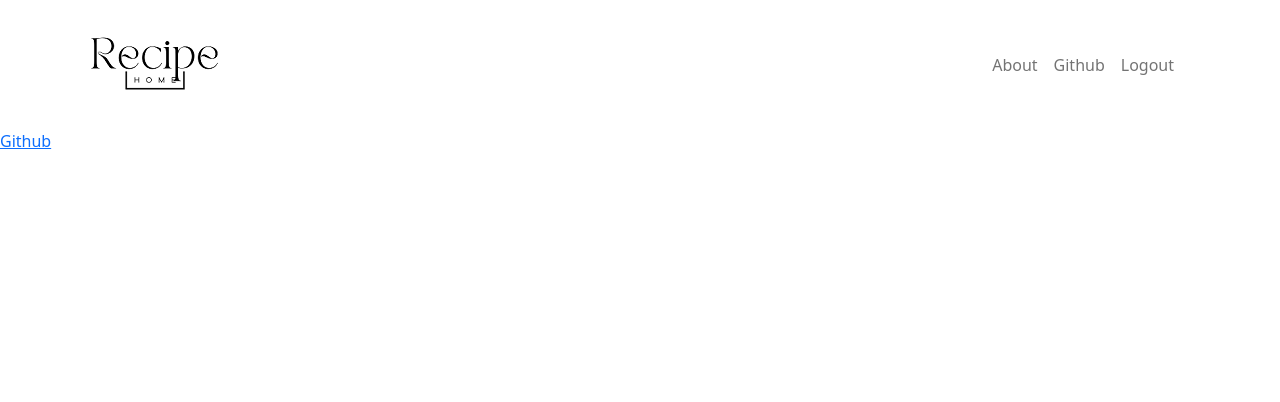
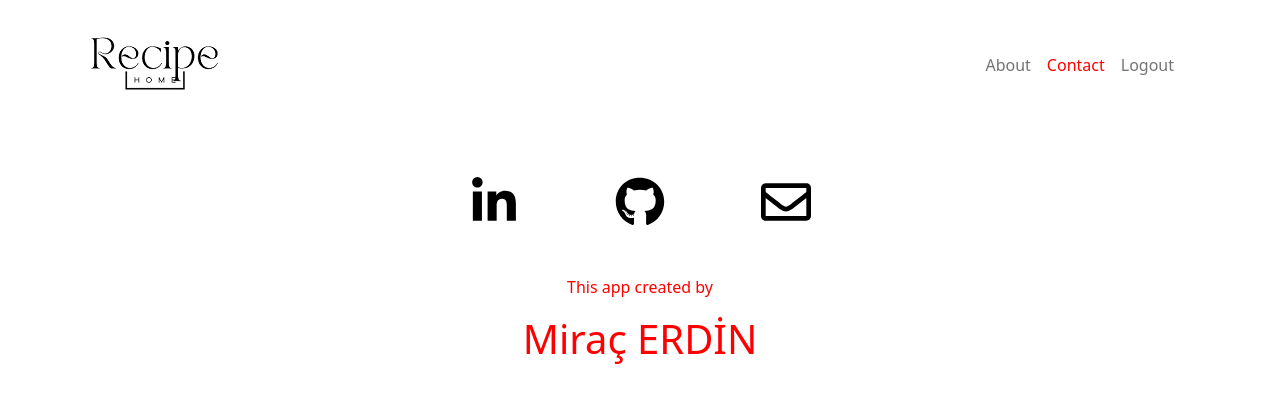
Before and after one commit to miracerdin/recipe-app, a React (Create React App) app: page /detail in a window 1280 px wide. Shown: the top 402 px of the page. Built offline with nearby package versions, Linux system fonts and the light colour scheme.

Commit message:
Read me changes

```diff
--- a/src/components/navbar/Navbar.jsx
+++ b/src/components/navbar/Navbar.jsx
@@ -30,14 +30,15 @@ const Navbar = () => {
               </NavLink>
             </li>
 
-            <li className="nav-item">
-              <a
+            <li>
+              <NavLink
+                style={({ isActive }) => ({ color: isActive && "red" })}
+                to="/detail"
                 className="nav-link"
-                href="https://github.com/miracerdin"
-                target="_blank"
+                aria-current="page"
               >
-                Github
-              </a>
+                Contact
+              </NavLink>
             </li>
             <li className="nav-item">
               <NavLink
--- a/src/pages/detail/Detail.jsx
+++ b/src/pages/detail/Detail.jsx
@@ -1,10 +1,31 @@
 import React from "react";
+import { FaLinkedinIn, FaGithub, FaRegEnvelope } from "react-icons/fa";
+import Styled from "./style.module.css";
 
 const Detail = () => {
   return (
-    <div>
-      <a href="https://github.com/miracerdin">Github</a>
-    </div>
+    <>
+      <div className={Styled["icons"]}>
+        <div className={Styled["icon"]}>
+          <a href="https://www.linkedin.com/in/mirac-erdin/">
+            <FaLinkedinIn size={50} color="black" />
+          </a>{" "}
+        </div>
+        <div className={Styled["icon"]}>
+          <a href="https://github.com/miracerdin">
+            <FaGithub size={50} color="black" />
+          </a>
+        </div>
+        <div className={Styled["icon"]}>
+          <a href="mailto:miracerdin@gmail.com">
+            <FaRegEnvelope size={50} color="black" />
+          </a>
+        </div>
+      </div>
+      <div className={Styled.create}>
+        <p>This app created by</p> <h1>Miraç ERDİN</h1>
+      </div>
+    </>
   );
 };
 
--- /dev/null
+++ b/src/pages/detail/style.module.css
@@ -0,0 +1,22 @@
+.icons {
+  display: flex;
+  justify-content: center;
+  align-items: center;
+}
+.icon {
+  margin: 3rem;
+  transition: 1s;
+}
+.icon:hover {
+  transform: scale(1.2);
+}
+.create p,
+h1 {
+  text-align: center;
+  color: red;
+  transition: all 0.5s ease-in-out;
+}
+.create p:hover,
+h1:hover {
+  color: black;
+}
```
Also changed, not shown: src/pages/detail/style.jsx (deleted), 1 other file (tests, documents, lock files or other folders).
